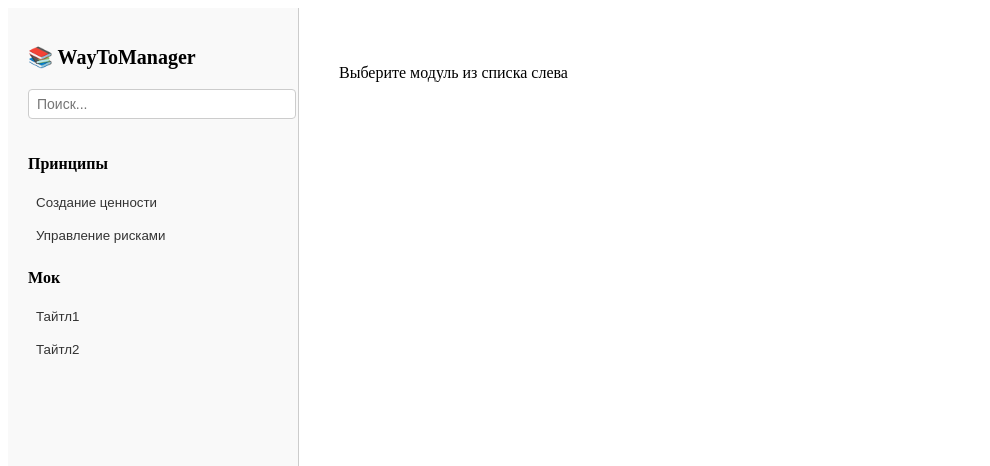
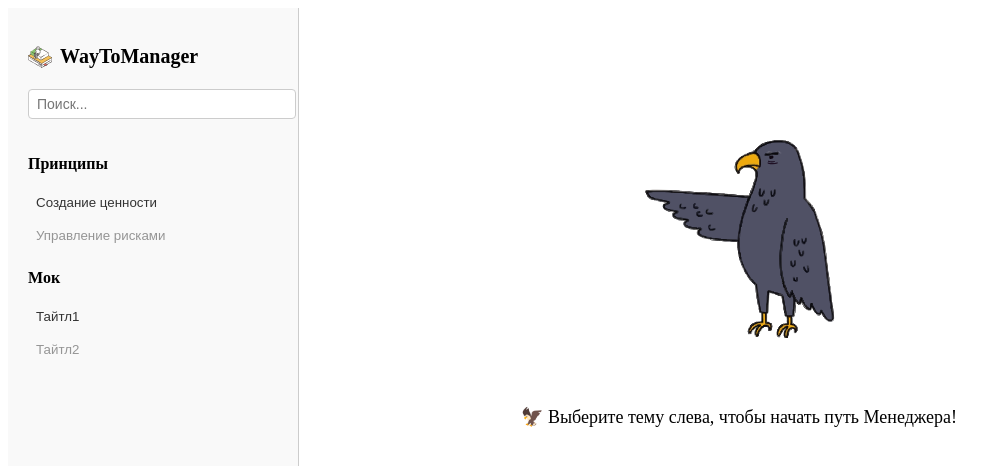
Before and after one commit to GermanMalykh/waytomanager, a React (Vite) app: page / in a window 1280 px wide. Shown: the top 466 px of the page, without its empty margins (0-990 px from the left). Built offline with nearby package versions, Linux system fonts and the light colour scheme.

Commit message:
Added stop and start banner

```diff
--- a/public/data/modules/riskManagement.json
+++ b/public/data/modules/riskManagement.json
@@ -1,4 +1,5 @@
 {
+  "id": "riskManagement",
   "title": "Принцип 6 — Управление рисками",
   "xp": 5,
   "mascot": "meerkat",
--- a/public/data/modules/valueSystem.json
+++ b/public/data/modules/valueSystem.json
@@ -1,4 +1,5 @@
 {
+  "id": "valueSystem",
   "title": "Принцип 1 — Создание ценности",
   "xp": 5,
   "mascot": "turtle",
--- a/src/App.jsx
+++ b/src/App.jsx
@@ -1,11 +1,35 @@
-import React, { useState, useEffect } from 'react'
+import React, {useState, useEffect} from 'react'
 import Sidebar from './components/Sidebar'
 import ModuleSection from './components/ModuleSection'
+import StarterBanner from './components/StarterBanner'
 
 export default function App() {
     const [selectedModuleId, setSelectedModuleId] = useState(null)
+    const [blockedModuleId, setBlockedModuleId] = useState(null)
+    const [isInitialized, setIsInitialized] = useState(false)
+    useEffect(() => {
+        const last = localStorage.getItem("waytomanager-last-selected")
+        if (last) {
+            setSelectedModuleId(last)
+        }
+        setIsInitialized(true)
+    }, [])
     const [moduleData, setModuleData] = useState(null)
 
+    const handleSelectModule = (moduleId) => {
+        const blocked = localStorage.getItem(`blocked-${moduleId}`)
+        if (blocked === "true") {
+            setBlockedModuleId(moduleId)
+            setSelectedModuleId(null)
+            return
+        }
+
+        setSelectedModuleId(moduleId)
+        setBlockedModuleId(null)
+        if (moduleId) {
+            localStorage.setItem("waytomanager-last-selected", moduleId)
+        }
+    }
     useEffect(() => {
         if (!selectedModuleId) return
 
@@ -14,15 +38,47 @@ export default function App() {
             .then(setModuleData)
             .catch(() => setModuleData(null))
     }, [selectedModuleId])
+    const handleModuleComplete = (completedModuleId) => {
+        const toc = JSON.parse(localStorage.getItem("waytomanager-toc-cache") || "null")
+        if (!toc) return
 
+        for (let section of toc) {
+            const idx = section.modules.findIndex(mod => mod.id === completedModuleId)
+            if (idx !== -1 && idx + 1 < section.modules.length) {
+                const next = section.modules[idx + 1]
+                setSelectedModuleId(next.id)
+                break
+            }
+        }
+    }
     return (
-        <div style={{ display: "flex" }}>
-            <Sidebar onSelect={setSelectedModuleId} activeModuleId={selectedModuleId} />
-            <main style={{ flex: 1, padding: 40, maxWidth: 800 }}>
-                {moduleData
-                    ? <ModuleSection data={moduleData} />
-                    : <p>Выберите модуль из списка слева</p>}
-            </main>
+        <div style={{display: "flex"}}>
+            <Sidebar onSelect={handleSelectModule} activeModuleId={selectedModuleId}/>
+            {!isInitialized ? null : (
+                <main style={{flex: 1, padding: 40, maxWidth: 800}}>
+                    {blockedModuleId ? (
+                        <StarterBanner
+                            src="assets/system/stop.svg"
+                            alt="Блокировка"
+                            text="⛔ Ещё рано сюда — сначала пройди предыдущий модуль!"
+                        />
+                    ) : selectedModuleId && moduleData !== null ? (
+                        <ModuleSection data={moduleData} onComplete={handleModuleComplete}/>
+                    ) : selectedModuleId && moduleData === null ? (
+                        <StarterBanner
+                            src="assets/system/no-results.svg"
+                            alt="Тема в разработке"
+                            text="🐑 Эта тема ещё в процессе оформления. Загляни позже!"
+                        />
+                    ) : (
+                        <StarterBanner
+                            src="assets/system/eagle-pointer.svg"
+                            alt="Орел"
+                            text="🦅 Выберите тему слева, чтобы начать путь Менеджера!"
+                        />
+                    )}
+                </main>
+            )}
         </div>
     )
 }
--- a/src/components/Sidebar.jsx
+++ b/src/components/Sidebar.jsx
@@ -3,6 +3,15 @@ import React, {useState, useEffect} from "react";
 export default function Sidebar({onSelect, activeModuleId}) {
     const [toc, setToc] = useState([]);
     const [query, setQuery] = useState("")
+    const [isTocLoaded, setIsTocLoaded] = useState(false)
+    const isModuleUnlocked = (sectionIndex, moduleIndex) => {
+
+        if (moduleIndex === 0) return true
+
+        const prevModuleId = toc[sectionIndex].modules[moduleIndex - 1].id
+        const savedProgress = localStorage.getItem(`progress-${prevModuleId}`)
+        return !!savedProgress
+    }
     const filteredToc = toc
         .map((section) => ({
             ...section,
@@ -14,9 +23,15 @@ export default function Sidebar({onSelect, activeModuleId}) {
     useEffect(() => {
         fetch(`${import.meta.env.BASE_URL}data/system/toc.json`)
             .then((res) => res.json())
-            .then(setToc)
+            .then((data) => {
+                setToc(data)
+                setIsTocLoaded(true)
+                localStorage.setItem("waytomanager-toc-cache", JSON.stringify(data))
+            })
             .catch((err) => console.error("Ошибка загрузки TOC:", err));
     }, []);
+
+    if (!isTocLoaded) return null
 
     return (
         <div style={{
@@ -27,7 +42,14 @@ export default function Sidebar({onSelect, activeModuleId}) {
             overflowY: "auto",
             backgroundColor: "#f9f9f9"
         }}>
-            <h2 style={{fontSize: 20, marginBottom: 20}}>📚 WayToManager</h2>
+            <h2 style={{fontSize: 20, marginBottom: 20, display: "flex", alignItems: "center", gap: 8}}>
+                <img
+                    src={`${import.meta.env.BASE_URL}assets/system/books-and-people.svg`}
+                    alt="WayToManager лого"
+                    style={{width: 24, height: 24}}
+                />
+                WayToManager
+            </h2>
             <input
                 type="text"
                 placeholder="Поиск..."
@@ -43,7 +65,7 @@ export default function Sidebar({onSelect, activeModuleId}) {
                 }}
             />
             {filteredToc.length > 0 ? (
-                filteredToc.map((section) => (
+                filteredToc.map((section, sectionIndex) => (
                     <div key={section.id} style={{marginBottom: 20}}>
                         <h3 style={{fontSize: 16}}>{section.title}</h3>
                         <ul style={{listStyle: "none", padding: 0}}>
@@ -51,10 +73,20 @@ export default function Sidebar({onSelect, activeModuleId}) {
                                 .filter((mod) =>
                                     mod.title.toLowerCase().includes(query.toLowerCase())
                                 )
-                            .map((mod) => (
-                                <li key={mod.id} style={{margin: "6px 0"}}>
+                                .map((mod, moduleIndex) => {
+                                    const isUnlocked = isModuleUnlocked(sectionIndex, moduleIndex)
+
+                                    return (
+                                        <li key={mod.id} style={{margin: "6px 0", opacity: isUnlocked ? 1 : 0.5}}>
                                             <button
-                                        onClick={() => onSelect(mod.id)}
+                                                onClick={() => {
+                                                    if (isUnlocked) {
+                                                        onSelect(mod.id)
+                                                    } else {
+                                                        localStorage.setItem(`blocked-${mod.id}`, "true")
+                                                        onSelect(mod.id)
+                                                    }
+                                                }}
                                                 style={{
                                                     background: activeModuleId === mod.id ? "#007acc" : "none",
                                                     color: activeModuleId === mod.id ? "#fff" : "#333",
@@ -63,25 +95,26 @@ export default function Sidebar({onSelect, activeModuleId}) {
                                                     borderRadius: 4,
                                                     border: "none",
                                                     textAlign: "left",
-                                            cursor: "pointer",
+                                                    cursor: isUnlocked ? "pointer" : "not-allowed",
                                                     width: "100%",
                                                 }}
                                             >
                                                 {mod.title}
                                             </button>
                                         </li>
-                            ))}
+                                    )
+                                })}
                         </ul>
                     </div>
                 ))
             ) : (
-                <div style={{ textAlign: "center", color: "#999", marginTop: 40 }}>
+                <div style={{textAlign: "center", color: "#999", marginTop: 40}}>
                     <img
                         src="/waytomanager/assets/system/no-results.svg"
                         alt="Ничего не найдено"
-                        style={{ maxWidth: 150, marginBottom: 10 }}
+                        style={{maxWidth: 150, marginBottom: 10}}
                     />
-                    <p style={{ fontStyle: "italic" }}>Ничего не найдено</p>
+                    <p style={{fontStyle: "italic"}}>Ничего не найдено</p>
                 </div>
             )}
         </div>
--- /dev/null
+++ b/src/components/StarterBanner.jsx
@@ -0,0 +1,56 @@
+import React, {useState} from "react"
+
+export default function StarterBanner({
+                                          src,
+                                          alt,
+                                          text,
+                                          base = import.meta.env.BASE_URL
+                                      }) {
+    const [ready, setReady] = useState(false)
+
+    return (
+        <div
+            style={{
+                position: "relative",
+                height: 320,
+                marginTop: 80
+            }}
+        >
+            <div
+                style={{
+                    height: 220,
+                    display: "flex",
+                    justifyContent: "center",
+                    alignItems: "center"
+                }}
+            >
+                <img
+                    src={`${base}${src}`}
+                    alt={alt}
+                    style={{
+                        maxHeight: 220,
+                        opacity: ready ? 1 : 0,
+                        transition: "opacity 0.3s ease"
+                    }}
+                    onLoad={() => setReady(true)}
+                />
+            </div>
+
+            {ready && (
+                <p
+                    style={{
+                        position: "absolute",
+                        bottom: 20,
+                        left: "50%",
+                        transform: "translateX(-50%)",
+                        fontSize: 18,
+                        margin: 0,
+                        whiteSpace: "nowrap"
+                    }}
+                >
+                    {text}
+                </p>
+            )}
+        </div>
+    )
+}
```
Also changed, not shown: src/components/ModuleSection.jsx (+8 -4 lines), public/assets/system/eagle-pointer.svg (added), public/assets/system/stop.svg (added). Lines whose indentation alone changed are shown as unchanged.
